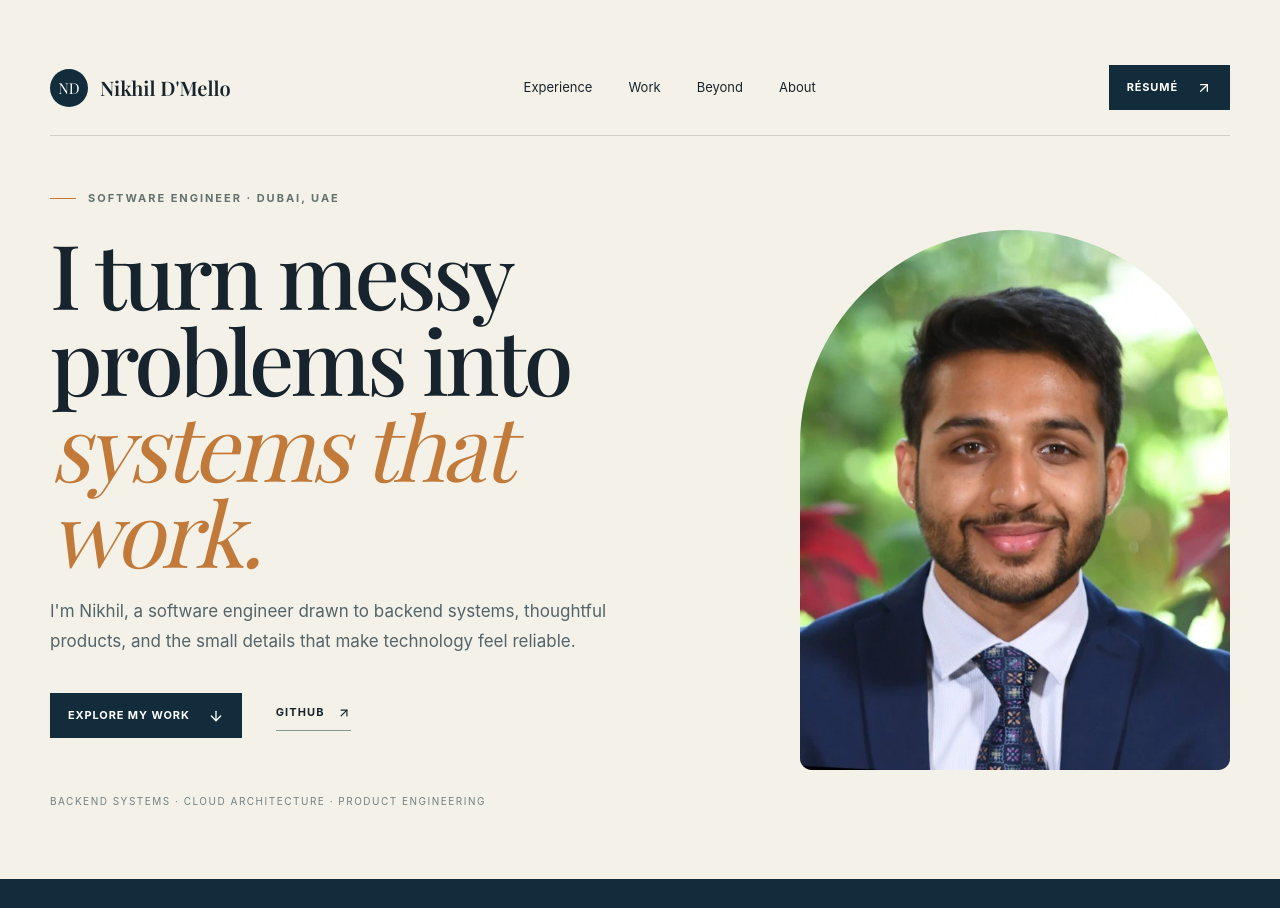
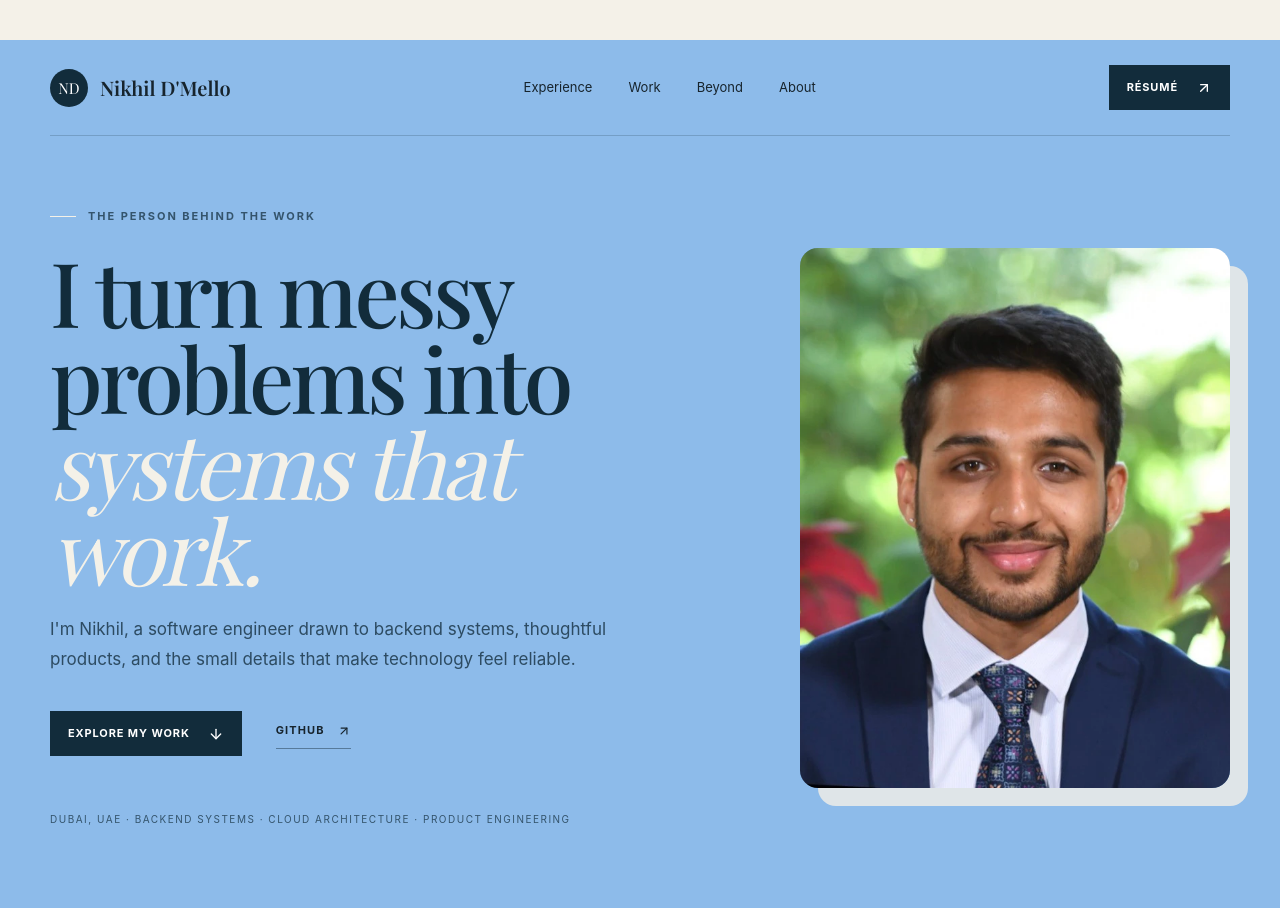
Before and after one commit to nikdmello/website, a Next.js app: page / in a window 1280 px wide. Shown: the part 2240-3148 px from the top of the page. Built offline with nearby package versions, Linux system fonts and the light colour scheme; a web font is replaced by a local one.

Commit message:
Unify portfolio visual theme

```diff
--- a/app/globals.css
+++ b/app/globals.css
@@ -39,3 +39,33 @@ button:focus-visible,a:focus-visible{outline:2px solid var(--amber);outline-offs
 
 @media(max-width:600px){.cinematic-intro{height:255vh}.cinematic-frame{border-radius:0;transform:none}.cinematic-image{object-position:center;transform-origin:50% 39%;transform:scale(calc(1.04 + var(--zoom) * 6.5))}.cinematic-message h1{font-size:clamp(52px,16vw,78px);line-height:.88}.cinematic-message p{max-width:280px;margin-inline:auto;line-height:1.7}}
 @media(prefers-reduced-motion:reduce){.cinematic-intro{height:100vh}.cinematic-image{transform:scale(1.04)}.cinematic-frame{opacity:0}.cinematic-sky,.cinematic-message{opacity:1}}
+
+/* Portfolio chapters continue the cinematic palette */
+.nav,.hero{background:#8dbbea;box-shadow:0 0 0 100vmax #8dbbea;clip-path:inset(0 -100vmax)}
+.nav{border-color:rgba(18,44,59,.2)}
+.nav>.brand span{background:var(--navy)}
+.hero{min-height:760px;padding-top:72px;padding-bottom:92px}
+.hero h2{max-width:760px;font-size:clamp(58px,7vw,96px);color:var(--navy)}
+.hero h2 em{color:var(--paper)}
+.hero .eyebrow,.hero .credentials{color:rgba(18,44,59,.72)}
+.hero .eyebrow span{background:var(--paper)}
+.hero .intro{color:rgba(18,44,59,.78)}
+.hero .text-link{border-color:rgba(18,44,59,.45)}
+.portrait-frame{border-radius:18px;background:#6f9ecb;box-shadow:18px 18px 0 rgba(244,241,232,.8)}
+.proof{position:relative}
+.experience{position:relative}
+.experience::before{content:'Chapter one';position:absolute;left:0;top:70px;color:rgba(23,36,45,.28);font-size:9px;font-weight:700;letter-spacing:.2em;text-transform:uppercase}
+.work{position:relative}
+.work::before{content:'';position:absolute;inset:0;background:radial-gradient(circle at 82% 8%,rgba(141,187,234,.12),transparent 28%);pointer-events:none}
+.work>.shell{position:relative}
+.beyond{position:relative;background:#d9e8f4;box-shadow:0 0 0 100vmax #d9e8f4;clip-path:inset(0 -100vmax)}
+.beyond-head>p{color:rgba(18,44,59,.7)}
+.photo-grid figure{border-radius:10px}
+.about{position:relative}
+.about::before{content:'Built from curiosity';position:absolute;right:0;top:78px;color:rgba(23,36,45,.28);font-size:9px;font-weight:700;letter-spacing:.2em;text-transform:uppercase}
+.contact{background:#c98755;color:var(--navy)}
+.contact-inner>p:not(.section-tag){color:rgba(18,44,59,.72)}
+.contact .section-tag{color:rgba(18,44,59,.62)}
+.contact .primary{background:var(--navy)}
+
+@media(max-width:800px){.hero{min-height:auto;padding-top:62px;padding-bottom:90px}.hero h2{font-size:clamp(50px,13vw,72px)}.portrait-frame{border-radius:14px;box-shadow:10px 10px 0 rgba(244,241,232,.8)}.experience::before,.about::before{display:none}}
--- a/app/page.tsx
+++ b/app/page.tsx
@@ -83,14 +83,14 @@ export default function Home() {
 
       <section className="hero shell" id="top">
         <div className="hero-copy">
-          <p className="eyebrow"><span /> Software engineer · Dubai, UAE</p>
-          <h1>I turn messy problems into <em>systems that work.</em></h1>
+          <p className="eyebrow"><span /> The person behind the work</p>
+          <h2>I turn messy problems into <em>systems that work.</em></h2>
           <p className="intro">I&apos;m Nikhil, a software engineer drawn to backend systems, thoughtful products, and the small details that make technology feel reliable.</p>
           <div className="actions">
             <ScrollButton className="primary" targetId="work">Explore my work <ArrowDown /></ScrollButton>
             <a className="text-link" href="https://github.com/nikdmello" target="_blank" rel="noreferrer">GitHub <ArrowUpRight /></a>
           </div>
-          <p className="credentials">Backend systems · Cloud architecture · Product engineering</p>
+          <p className="credentials">Dubai, UAE · Backend systems · Cloud architecture · Product engineering</p>
         </div>
 
         <div className="portrait-wrap">
```
